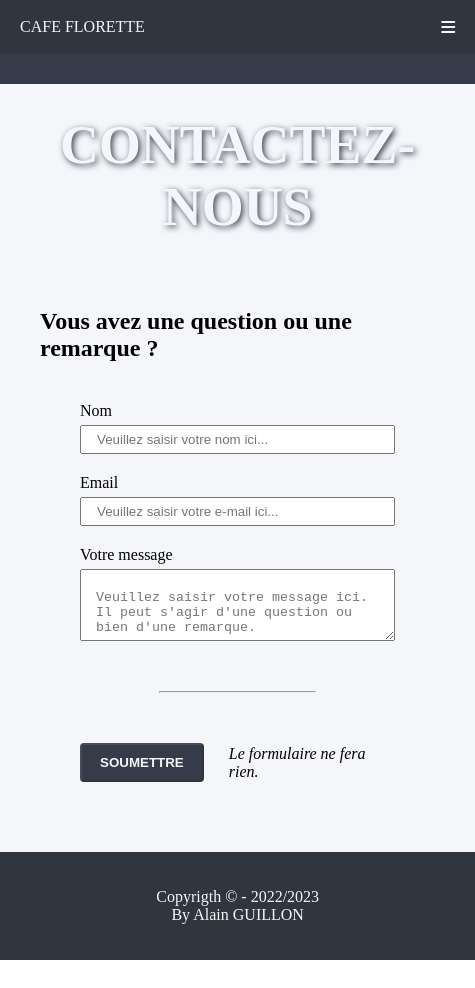
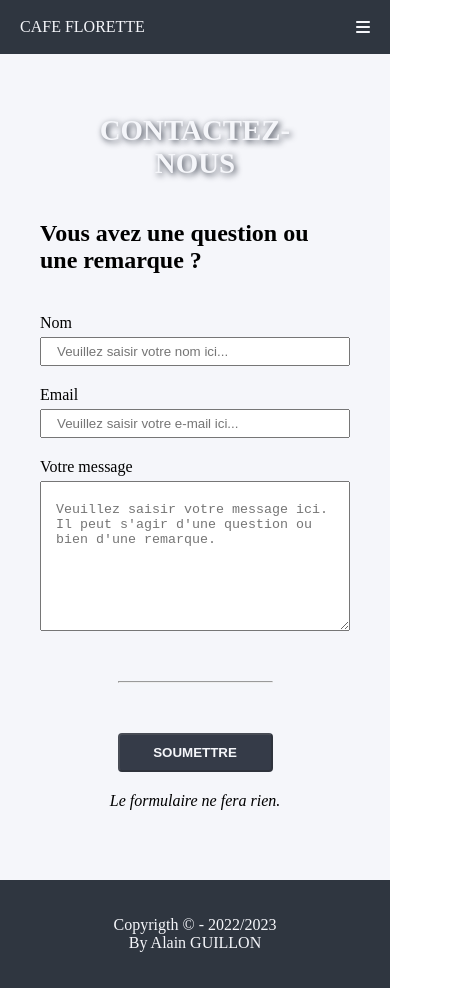
Before and after one commit to Zyrass/cafe_florette_react, a React (Create React App) app: page /contact in a window 390 px wide. Shown: the whole page, 475 px wide, since content can reach past the window. Before the commit the page ends 960 px from the top, so only its background shows below. Built offline with nearby package versions, Linux system fonts and the light colour scheme.

Commit message:
update contactPage responsive xs

```diff
--- a/src/pages/ContactPage/Contact.module.scss
+++ b/src/pages/ContactPage/Contact.module.scss
@@ -1,4 +1,33 @@
+@use "../../assets/styles/mixins" as mixin;
+
+
+.contactPage {
+  @include mixin.xs {
+    max-width: 100vw;
+  }
+
+  textarea {
+    height: 150px;
+  }
+}
+
 .h1 {
   font-size: calc(50px + 1vmin);
   font-family: var(--font-title);
+  padding-top: 60px;
+  @include mixin.xs {
+    font-size: calc(25px + 1vmin);
+  }
 }
+
+.sectionBTN {
+  display: flex;
+  align-items: center;
+  justify-content: center;
+  @include mixin.xs {
+    flex-direction: column;
+    button {
+      margin-bottom: 20px;
+    }
+  }
+}
--- a/src/pages/ContactPage/ContactPage.js
+++ b/src/pages/ContactPage/ContactPage.js
@@ -3,10 +3,10 @@ import styles from "./Contact.module.scss";
 function ContactPage() {
 
   return (
-    <div className="container mt-30 px-40 pb-30 bg-white">
-      <h1 className={`upper pt-30 my-30 ${styles.h1}`}>Contactez-nous</h1>
+    <div className={`px-40 pb-30 bg-white ${styles.contactPage}`}>
+      <h1 className={`upper ${styles.h1}`}>Contactez-nous</h1>
       <h2>Vous avez une question ou une remarque ?</h2>
-      <section className="py-40 px-40">
+      <section className="py-40">
         <div className="d-flex flex-column mb-20">
           <span className="mb-5">Nom</span>
           <input
@@ -32,10 +32,10 @@ function ContactPage() {
           />
         </div>
         <hr className="my-50 w-50 mx-auto" />
-        <div className="d-flex justify-content-center align-items-center">
+        <div className={styles.sectionBTN}>
           <button
             type="button"
-            className="upper btn btn-primary w-40 mr-25"
+            className="upper btn btn-primary w-50 "
             disabled
           >
             Soumettre
```
